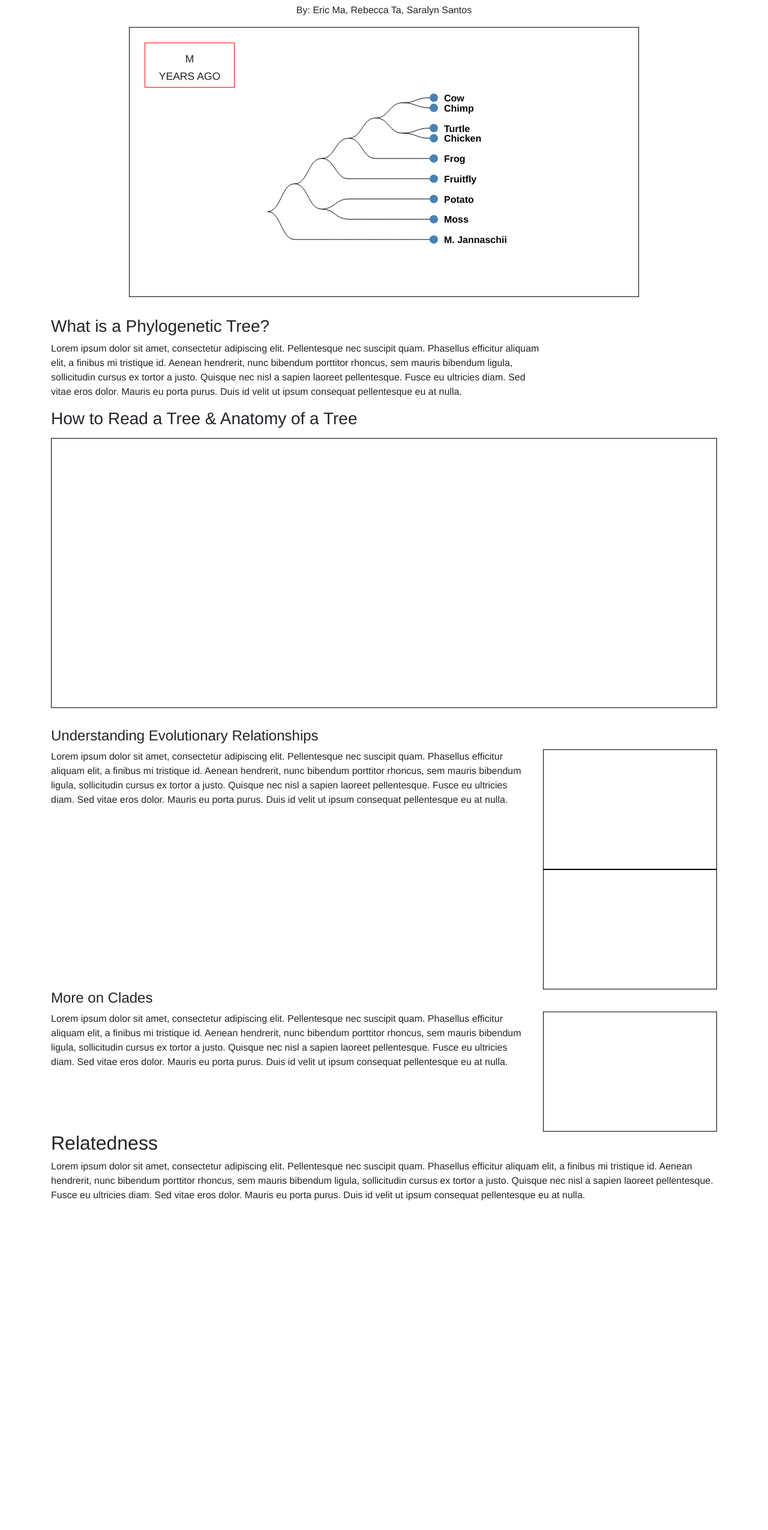
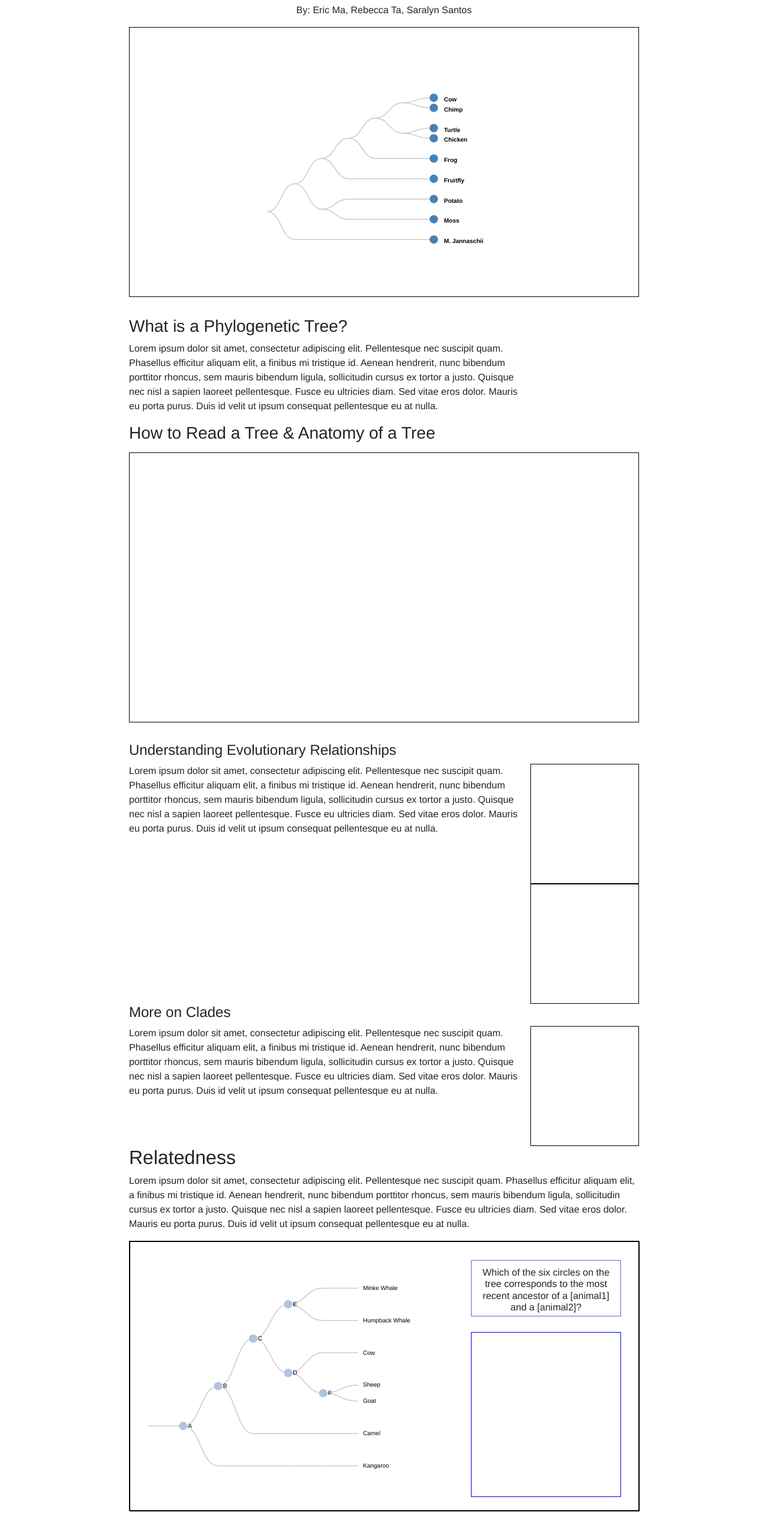
Before and after one commit to ericma000/info474_final, a plain HTML site: page index.html in a window 1280 px wide. Shown: the part 107-2657 px from the top of the page at 60% size. Before the commit the page ends 2127 px from the top, so only its background shows below. Drawn offline with nearby package versions, Linux system fonts and the light colour scheme.

Commit message:
merged reb's stuff

```diff
--- a/css/index.css
+++ b/css/index.css
@@ -13,13 +13,13 @@ body {
 }
 */
 #description {
-    width: 1110px   ;
+    width: 850px   ;
     vertical-align: top;
     margin: 0 auto;
 
 }
 
-#visualization_1, #visualization_2 {
+#visualization_1, #visualization_2, #visualization_3 {
     width: 850px;
     margin: 0 auto;
     border: 1px black solid;
@@ -32,9 +32,7 @@ body {
 #visualization_1 {
     position: relative;
 }
-#visualization_2 {
-	width: 1110px;
-}
+
 
 
 
@@ -150,7 +148,7 @@ body {
     width: 150px;
     height: 75px;
 
-    opacity: 1;
+    opacity: 0;
 
     top: 25px;
     left: 25px;
--- /dev/null
+++ b/css/vis3.css
@@ -0,0 +1,89 @@
+circle {
+/*  cursor: pointer;
+  fill: #fff;
+  stroke: steelblue;
+  stroke-width: 1.5px;*/
+}
+
+text {
+	font-size:10px;
+}
+
+path.link {
+  fill: none;
+  stroke: #ccc;
+  stroke-width: 1.5px;
+}
+
+#chart {
+    width: 850px;
+    position: relative;
+    margin: 0 auto;
+    border: 1px black solid;
+    text-align: left;
+    height: 450px;
+    margin-bottom: 2rem;
+}
+
+#sp_3_1 {
+    text-align: left;
+    position: absolute;
+    width: 250px;
+    border: solid #5B6DCD 1px;
+    height: 94px;
+    padding: 10px;
+
+    right: 30px;
+    top: 30px;
+}
+
+#sp_3_2 {
+    /* box-sizing: border-box;
+    -moz-box-align: end;
+width: 60%;
+border: solid #5B6DCD 10px;
+padding: 5px; */
+    text-align: left;
+    position: absolute;
+    width: 250px;
+    border: solid blue 1px;
+    height: 275px;
+    padding: 10px;
+    right: 30px;
+    top: 150px;
+}
+
+#title {
+    box-sizing: border-box;
+    position: absolute;
+    /* vertical-align: bottom; */
+    width: 67%;
+    border: solid #5B6DCD 1px;
+    padding: 5px;
+    /* text-align: center; */
+
+}
+
+#title h4 {
+    text-align: center;
+    margin: 0;
+    /* position: absolute; */
+    bottom: 0;
+}
+
+/*
+#sp_2 {
+
+    top: 350px;
+} */
+
+#sp_3_1 h4 {
+    text-align: center;
+    margin: 0;
+    font-size: 1rem;
+}
+
+#sp_3_2 h4 {
+    text-align: center;
+    margin: 0;
+}
--- /dev/null
+++ b/data/math_map_compact.json
@@ -0,0 +1,44 @@
+{"name": "","answer":"Wrong","radius":0, "explain":"", "children": [
+    {
+        "name": "A","answer":"Wrong","radius":7,"explain":"Circle A is a common ancestor of humpback whales and goats, but it is a more ancient common ancestor than the other options. They have a more recent common ancestor. Try again.", "children": [
+            {"name":"B", "answer":"Wrong", "radius":7, "explain":"Circle B is a common ancestor of humpback whales and goats, but they have a more recent common ancestor. Try again.","children": [
+                    {"name": "C","answer":"Correct","radius":7,"explain":"Great job! Circle C is correct because it is the most recent comment ancestor of both humpback whales and goats.","children": [
+                        {"name": "E", "answer":"Wrong","radius":7,"explain":"Circle E is wrong because it is a common ancestor of humpback whales and minke whales, but not goats.","children": [
+                            {"name": "", "answer":"Wrong","radius":0,"explain":"","children": [
+                                {"name": "Minke Whale", "answer":"Wrong","radius":0,"explain":"","children": []}
+                            ]},
+                            {"name": "", "answer":"Wrong","radius":0,"explain":"","children": [
+                                {"name": "Humpback Whale", "answer":"Wrong","radius":0,"explain":"","children": []}
+                            ]}
+                        ]},
+                        {"name": "D", "answer":"Wrong","radius":7,"explain":"Circle D is wrong because it is a common ancestor of goats, sheep, and cows, but not humpback whales.","children": [
+                            {"name": "", "answer":"Wrong","radius":0,"explain":"","children": [
+                                {"name": "Cow", "answer":"Wrong","radius":0,"explain":"","children": []}
+                            ]},
+                            {"name": "F", "answer":"Wrong","radius":7,"explain":"Circle F is wrong because it is a common ancestor of goats and sheep, but not humpback whales.","children": [
+                                {"name": "Sheep", "answer":"Wrong","radius":0,"explain":"","children": []},
+                                {"name": "Goat", "answer":"Wrong","radius":0,"explain":"","children": []}
+                            ]}
+                        ]}
+                    ]},
+                    {"name": "", "answer": "Wrong", "radius":0,"explain":"","children":[
+                        {"name": "", "answer":"Wrong","radius":0,"explain":"","children": [
+                            {"name": "", "answer":"Wrong","radius":0,"explain":"","children": [
+                                {"name": "Camel", "answer":"Wrong","radius":0,"explain":"","children": []}
+                            ]}
+                        ]}
+                    ]}]
+            },
+            {"name": "", "answer":"Wrong","radius":0,"explain":"","children": [
+                {"name": "", "answer":"Wrong","radius":0,"explain":"","children": [
+                    {"name": "", "answer":"Wrong","radius":0,"explain":"","children": [
+                        {"name": "", "answer":"Wrong","radius":0,"explain":"","children": [
+                            {"name": "Kangaroo", "answer":"Wrong","radius":0,"explain":"","children": []}
+                        ]}
+                    ]}
+                ]}
+            ]
+            }
+        ]
+    }
+]}
--- a/index.html
+++ b/index.html
@@ -18,8 +18,10 @@
     <!-- import css -->
     <link rel="stylesheet" type="text/css" href="https://maxcdn.bootstrapcdn.com/bootstrap/4.0.0/css/bootstrap.min.css">
     <link rel="stylesheet" href="./css/index.css">
+    <link rel="stylesheet" type="text/css" href="./css/vis3.css">
 
     <script src="./js/index.js"></script>
+    <script type="text/javascript" src="./js/vis3.js"></script>
 </head>
 <body id="main" class="container">
 
@@ -131,8 +133,22 @@
 
 <!-- ############### A FANCY LINE TO SPLIT THE SECTIONS ###################### -->
 
+        <div id="visualization_3">
+            <div id="chart">
+                <div class="species_description" id="sp_3_1">
+                        <h4>Which of the six circles on the tree corresponds to the most recent ancestor of a [animal1] and a [animal2]? </h4>
+                        <p></p>
+                </div>
+                <div class="species_description" id="sp_3_2">
+                    <h4></h4>
+                    <p></p>
 
+                </div>
+            </div>
+        </div>
     </div>
+
+
 
 
 
--- a/js/index.js
+++ b/js/index.js
@@ -50,7 +50,7 @@ $(document).ready(function() {
         var nodes = tree.nodes(data);
         var links = tree.links(nodes);
 
-        var node = svg.selectAll('.node')
+        var node = svg.selectAll('#chart .node')
             .data(nodes)
             .enter()
             .append('g')
--- /dev/null
+++ b/js/vis3.js
@@ -0,0 +1,108 @@
+$(function() {
+
+  var w = 850,
+    h = 450,
+    i = 0,
+    duration = 700,
+    root;
+
+var tree = d3.layout.tree()
+    .size([350, 350]);
+
+var species_1 = $('#sp_3_1');
+var species_2 = $('#sp_3_2');
+
+var diagonal = d3.svg.diagonal()
+    .projection(function(d) { return [d.y, d.x]; });
+
+var vis = d3.select("#chart").append("svg:svg")
+    .attr("width", w)
+    .attr("height", h)
+    .append("svg:g")
+        .attr("transform", "translate(30,50)");
+        vis.append("text")
+            .attr("x", (w / 2))
+            .attr("y", (h/10))
+
+d3.json("./data/math_map_compact.json", function(json) {
+  json.x0 = 800;
+  json.y0 = 0;
+  update(root = json);
+});
+
+function update(source) {
+  // Compute the new tree layout.
+  var nodes = tree.nodes(root).reverse();
+  //var links = tree.links(nodes);
+
+  // Update the nodes…
+    var node = vis.selectAll("g.node")
+      .data(nodes, function(d) { return d.id || (d.id = ++i); });
+
+  var nodeEnter = node.enter().append("svg:g")
+      .attr("class", "node")
+        .attr("transform", function(d) { return "translate(" + source.y0 + "," + source.x0 + ")"; });
+
+  // Enter any new nodes at the parent's previous position.
+    nodeEnter.append("svg:circle")
+    //   .attr("r", 4.5)
+    //   .style("fill", function(d) { return d._children ? "lightsteelblue" : "#fff"; })
+      .attr('r', function(d) {return d.radius})
+      .attr('fill', 'steelblue')
+      .on("click", function(d) {
+            if ($('#sp_3_2 h4').text().length > 0){
+                                $("#sp_3_2").text("");  }})
+      .on("click", function(d) {
+                    $('#sp_3_2 h4').text(d.answer);
+                    $('#sp_3_2 p').text(d.explain);
+                })
+
+  nodeEnter.append("svg:text")
+        .attr("x", function(d) { return d._children ? -8 : 8; })
+    .attr("y", 3)
+        .text(function(d) { return d.name; });
+
+    // Transition nodes to their new position.
+  nodeEnter.transition()
+    .duration(duration)
+    .attr("transform", function(d) { return "translate(" + d.y + "," + d.x + ")"; })
+        .style("opacity", 1)
+      .select("circle")
+        .style("fill", "lightsteelblue");
+
+  // Update the links…
+  var link = vis.selectAll("path.link")
+      .data(tree.links(nodes), function(d) { return d.target.id; });
+
+        //   // Enter any new links at the parent's previous position.
+        link.enter().insert("svg:path", "g")
+            .attr("class", "link")
+            .attr("d", function(d) {
+                var o = {x: source.x0, y: source.y0};
+                return diagonal({source: o, target: o});
+            })
+            .transition()
+            .duration(duration)
+            .attr("d", diagonal);
+
+        // Transition links to their new position.
+        link.transition()
+            .duration(duration)
+            .attr("d", diagonal);
+
+        // Transition exiting nodes to the parent's new position.
+        link.exit().transition()
+            .duration(duration)
+            .attr("d", function(d) {
+                var o = {x: source.x, y: source.y};
+                return diagonal({source: o, target: o});
+            })
+            .remove();
+}
+
+
+
+
+
+
+})
```
